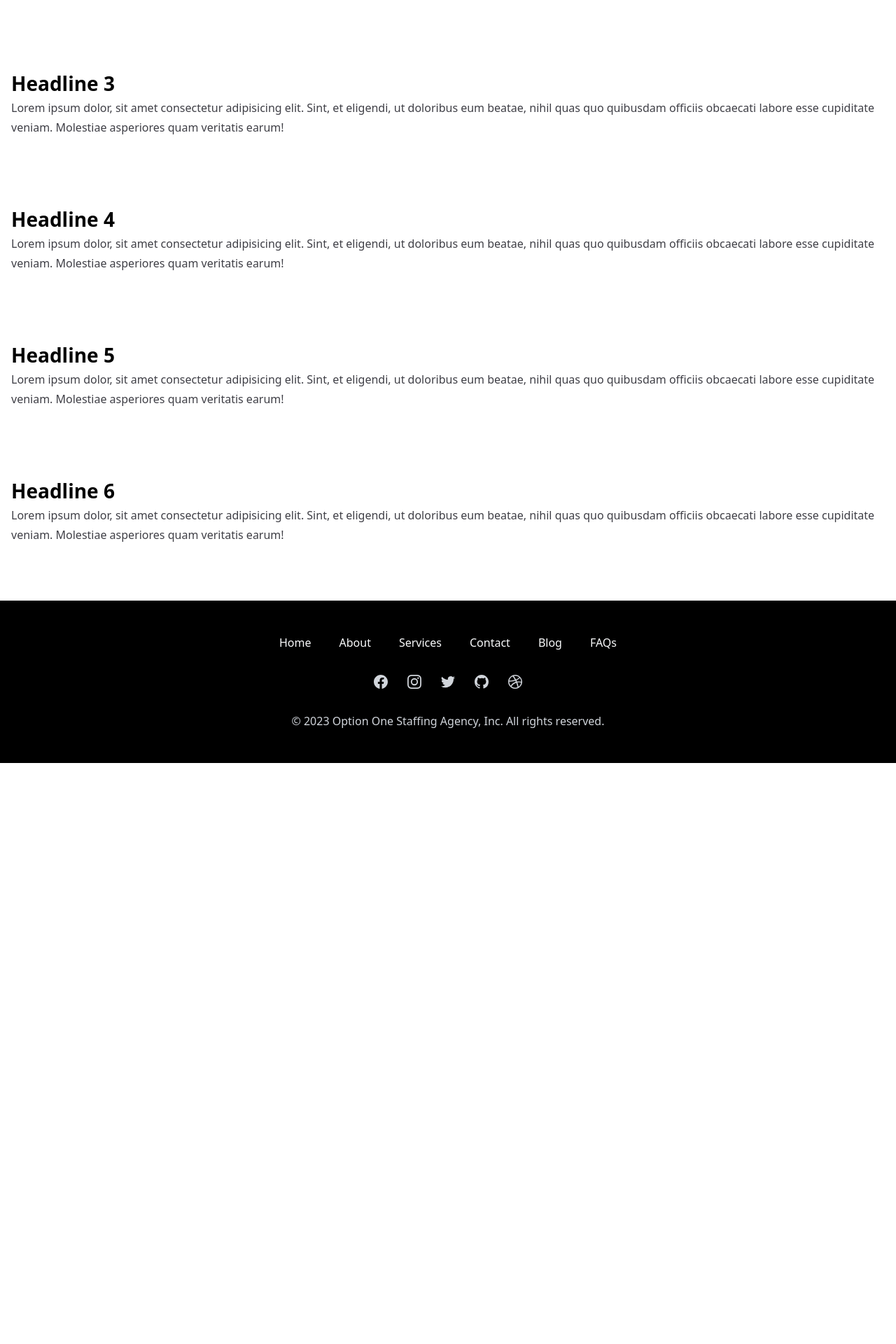
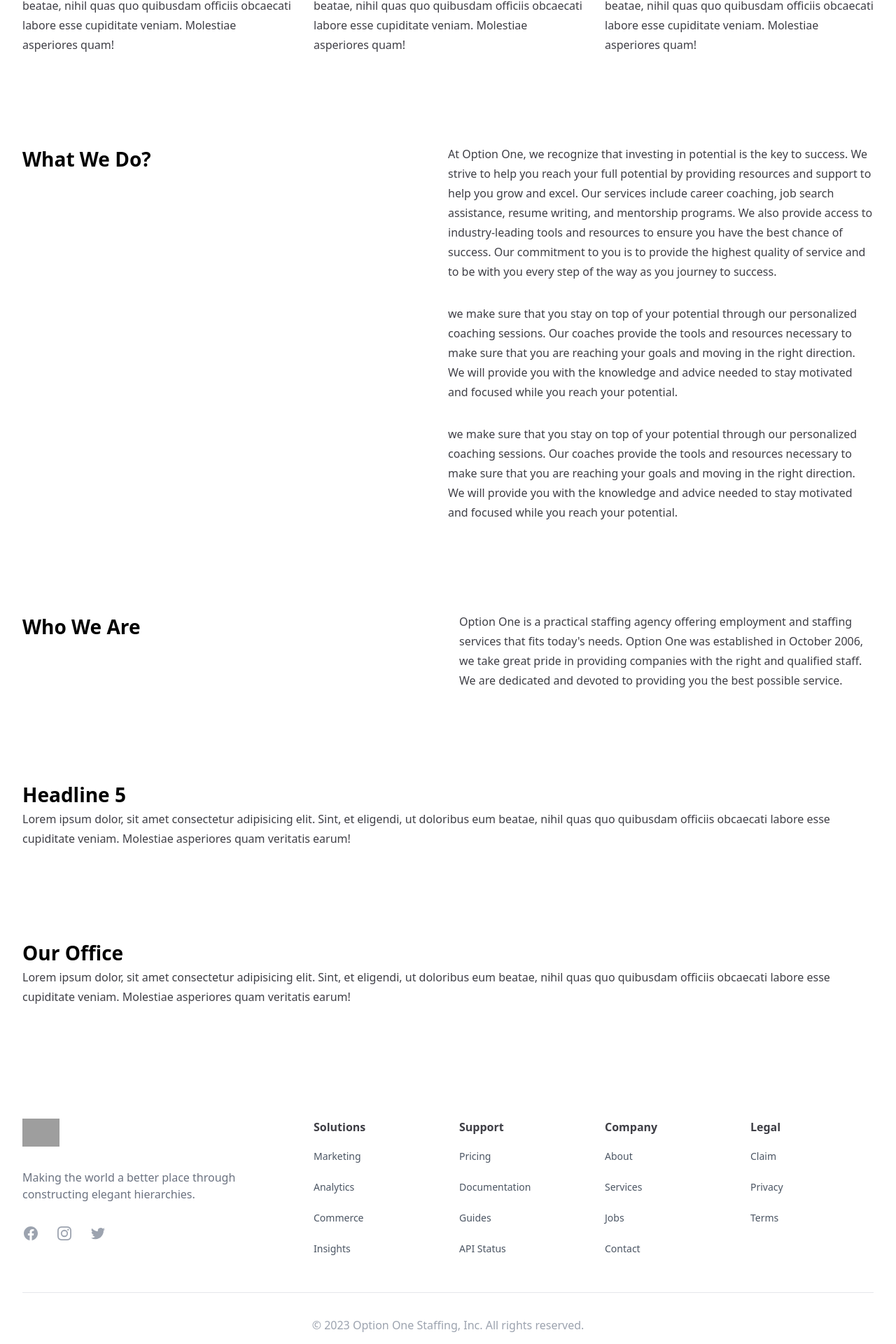
Before and after one commit to Justin-Bento/optionone-staffing-agency, a Next.js app: page /about in a window 1280 px wide. Shown: the part 618-2538 px from the top of the page at 70% size. Before the commit the page ends 1708 px from the top, so only its background shows below. Built offline with nearby package versions, Linux system fonts and the light colour scheme; grey boxes are pictures that could not be loaded.

Commit message:
updated footer and about component

```diff
--- a/components/Footer.tsx
+++ b/components/Footer.tsx
@@ -1,44 +1,32 @@
-export default function Footer() {
-  return (
-    <footer className="bg-black">
-      <div className="px-6 py-12 mx-auto overflow-hidden max-w-7xl lg:px-8">
-        <nav className="flex flex-wrap justify-center -mx-5 -my-2" aria-label="Footer">
-          {navigation.main.map((item) => (
-            <div key={item.name} className="px-5 py-2">
-              <a href={item.href} className="text-base text-gray-50 hover:text-gray-900">
-                {item.name}
-              </a>
-            </div>
-          ))}
-        </nav>
-        <div className="flex justify-center mt-8 space-x-6">
-          {navigation.social.map((item) => (
-            <a key={item.name} href={item.href} className="text-gray-300 hover:text-gray-100">
-              <span className="sr-only">{item.name}</span>
-              <item.icon className="w-6 h-6" aria-hidden="true" />
-            </a>
-          ))}
-        </div>
-        <p className="mt-8 text-base text-center text-gray-300">&copy; {new Date().getFullYear()} Option One Staffing Agency, Inc. All rights reserved.</p>
-      </div>
-    </footer>
-  )
-}
-
 const navigation = {
-  main: [
-    { name: 'Home', href: '/' },
-    { name: 'About', href: '/about' },
-    { name: 'Services', href: '/services' },
-    { name: 'Contact', href: '/contact' },
-    { name: 'Blog', href: '/blog' },
-    { name: 'FAQs', href: '/faqs' },
+  solutions: [
+    { name: 'Marketing', href: '#' },
+    { name: 'Analytics', href: '#' },
+    { name: 'Commerce', href: '#' },
+    { name: 'Insights', href: '#' },
+  ],
+  support: [
+    { name: 'Pricing', href: '#' },
+    { name: 'Documentation', href: '#' },
+    { name: 'Guides', href: '#' },
+    { name: 'API Status', href: '#' },
+  ],
+  company: [
+    { name: 'About', href: '#' },
+    { name: 'Services', href: '#' },
+    { name: 'Jobs', href: '#' },
+    { name: 'Contact', href: '#' },
+  ],
+  legal: [
+    { name: 'Claim', href: '#' },
+    { name: 'Privacy', href: '#' },
+    { name: 'Terms', href: '#' },
   ],
   social: [
     {
       name: 'Facebook',
       href: '#',
-      icon: (props: any) => (
+      icon: (props:any) => (
         <svg fill="currentColor" viewBox="0 0 24 24" {...props}>
           <path
             fillRule="evenodd"
@@ -51,7 +39,7 @@ const navigation = {
     {
       name: 'Instagram',
       href: '#',
-      icon: (props: any) => (
+      icon: (props:any) => (
         <svg fill="currentColor" viewBox="0 0 24 24" {...props}>
           <path
             fillRule="evenodd"
@@ -64,37 +52,100 @@ const navigation = {
     {
       name: 'Twitter',
       href: '#',
-      icon: (props: any) => (
+      icon: (props:any) => (
         <svg fill="currentColor" viewBox="0 0 24 24" {...props}>
           <path d="M8.29 20.251c7.547 0 11.675-6.253 11.675-11.675 0-.178 0-.355-.012-.53A8.348 8.348 0 0022 5.92a8.19 8.19 0 01-2.357.646 4.118 4.118 0 001.804-2.27 8.224 8.224 0 01-2.605.996 4.107 4.107 0 00-6.993 3.743 11.65 11.65 0 01-8.457-4.287 4.106 4.106 0 001.27 5.477A4.072 4.072 0 012.8 9.713v.052a4.105 4.105 0 003.292 4.022 4.095 4.095 0 01-1.853.07 4.108 4.108 0 003.834 2.85A8.233 8.233 0 012 18.407a11.616 11.616 0 006.29 1.84" />
         </svg>
       ),
     },
-    {
-      name: 'GitHub',
-      href: '#',
-      icon: (props: any) => (
-        <svg fill="currentColor" viewBox="0 0 24 24" {...props}>
-          <path
-            fillRule="evenodd"
-            d="M12 2C6.477 2 2 6.484 2 12.017c0 4.425 2.865 8.18 6.839 9.504.5.092.682-.217.682-.483 0-.237-.008-.868-.013-1.703-2.782.605-3.369-1.343-3.369-1.343-.454-1.158-1.11-1.466-1.11-1.466-.908-.62.069-.608.069-.608 1.003.07 1.531 1.032 1.531 1.032.892 1.53 2.341 1.088 2.91.832.092-.647.35-1.088.636-1.338-2.22-.253-4.555-1.113-4.555-4.951 0-1.093.39-1.988 1.029-2.688-.103-.253-.446-1.272.098-2.65 0 0 .84-.27 2.75 1.026A9.564 9.564 0 0112 6.844c.85.004 1.705.115 2.504.337 1.909-1.296 2.747-1.027 2.747-1.027.546 1.379.202 2.398.1 2.651.64.7 1.028 1.595 1.028 2.688 0 3.848-2.339 4.695-4.566 4.943.359.309.678.92.678 1.855 0 1.338-.012 2.419-.012 2.747 0 .268.18.58.688.482A10.019 10.019 0 0022 12.017C22 6.484 17.522 2 12 2z"
-            clipRule="evenodd"
-          />
-        </svg>
-      ),
-    },
-    {
-      name: 'Dribbble',
-      href: '#',
-      icon: (props: any) => (
-        <svg fill="currentColor" viewBox="0 0 24 24" {...props}>
-          <path
-            fillRule="evenodd"
-            d="M12 2C6.48 2 2 6.48 2 12s4.48 10 10 10c5.51 0 10-4.48 10-10S17.51 2 12 2zm6.605 4.61a8.502 8.502 0 011.93 5.314c-.281-.054-3.101-.629-5.943-.271-.065-.141-.12-.293-.184-.445a25.416 25.416 0 00-.564-1.236c3.145-1.28 4.577-3.124 4.761-3.362zM12 3.475c2.17 0 4.154.813 5.662 2.148-.152.216-1.443 1.941-4.48 3.08-1.399-2.57-2.95-4.675-3.189-5A8.687 8.687 0 0112 3.475zm-3.633.803a53.896 53.896 0 013.167 4.935c-3.992 1.063-7.517 1.04-7.896 1.04a8.581 8.581 0 014.729-5.975zM3.453 12.01v-.26c.37.01 4.512.065 8.775-1.215.25.477.477.965.694 1.453-.109.033-.228.065-.336.098-4.404 1.42-6.747 5.303-6.942 5.629a8.522 8.522 0 01-2.19-5.705zM12 20.547a8.482 8.482 0 01-5.239-1.8c.152-.315 1.888-3.656 6.703-5.337.022-.01.033-.01.054-.022a35.318 35.318 0 011.823 6.475 8.4 8.4 0 01-3.341.684zm4.761-1.465c-.086-.52-.542-3.015-1.659-6.084 2.679-.423 5.022.271 5.314.369a8.468 8.468 0 01-3.655 5.715z"
-            clipRule="evenodd"
-          />
-        </svg>
-      ),
-    },
   ],
 }
+
+export default function Footer() {
+  return (
+    <footer className="bg-white" aria-labelledby="footer-heading">
+      <h2 id="footer-heading" className="sr-only">
+        Footer
+      </h2>
+      <div className="px-6 py-12 mx-auto max-w-7xl lg:py-16 lg:px-8">
+        <div className="xl:grid xl:grid-cols-3 xl:gap-8">
+          <div className="space-y-8 xl:col-span-1">
+            <img
+              className="h-10"
+              src="https://tailwindui.com/img/logos/mark.svg?color=gray&shade=300"
+              alt="Company name"
+            />
+            <p className="text-base text-gray-500">
+              Making the world a better place through constructing elegant hierarchies.
+            </p>
+            <div className="flex space-x-6">
+              {navigation.social.map((item) => (
+                <a key={item.name} href={item.href} className="text-gray-400 type-body-medium hover:text-gray-500">
+                  <span className="sr-only">{item.name}</span>
+                  <item.icon className="w-6 h-6" aria-hidden="true" />
+                </a>
+              ))}
+            </div>
+          </div>
+          <div className="grid grid-cols-2 gap-8 mt-12 xl:col-span-2 xl:mt-0">
+            <div className="md:grid md:grid-cols-2 md:gap-8">
+              <div>
+                <h3 className="type-title-medium">Solutions</h3>
+                <ul role="list" className="mt-4 space-y-4">
+                  {navigation.solutions.map((item) => (
+                    <li key={item.name}>
+                      <a href={item.href} className="text-gray-600 hover:text-gray-900 type-body-medium">
+                        {item.name}
+                      </a>
+                    </li>
+                  ))}
+                </ul>
+              </div>
+              <div className="mt-12 md:mt-0">
+                <h3 className="type-title-medium">Support</h3>
+                <ul role="list" className="mt-4 space-y-4">
+                  {navigation.support.map((item) => (
+                    <li key={item.name}>
+                      <a href={item.href} className="text-gray-600 hover:text-gray-900 type-body-medium">
+                        {item.name}
+                      </a>
+                    </li>
+                  ))}
+                </ul>
+              </div>
+            </div>
+            <div className="md:grid md:grid-cols-2 md:gap-8">
+              <div>
+                <h3 className="type-title-medium">Company</h3>
+                <ul role="list" className="mt-4 space-y-4">
+                  {navigation.company.map((item) => (
+                    <li key={item.name}>
+                      <a href={item.href} className="text-gray-600 hover:text-gray-900 type-body-medium">
+                        {item.name}
+                      </a>
+                    </li>
+                  ))}
+                </ul>
+              </div>
+              <div className="mt-12 md:mt-0">
+                <h3 className="type-title-medium">Legal</h3>
+                <ul role="list" className="mt-4 space-y-4">
+                  {navigation.legal.map((item) => (
+                    <li key={item.name}>
+                      <a href={item.href} className="text-gray-600 hover:text-gray-900 type-body-medium">
+                        {item.name}
+                      </a>
+                    </li>
+                  ))}
+                </ul>
+              </div>
+            </div>
+          </div>
+        </div>
+        <div className="pt-8 mt-12 border-t border-gray-200">
+          <p className="text-gray-400 type-body-large text-start md:text-center">&copy; {new Date().getFullYear()} Option One Staffing, Inc. All rights reserved.</p>
+        </div>
+      </div>
+    </footer>
+  )
+}
--- a/pages/about.tsx
+++ b/pages/about.tsx
@@ -1,5 +1,9 @@
 import Head from "next/head";
-import { HiOutlineBookOpen, HiOutlineCamera, HiOutlineCubeTransparent } from "react-icons/hi";
+import {
+  HiOutlineBookOpen,
+  HiOutlineCamera,
+  HiOutlineCubeTransparent,
+} from "react-icons/hi";
 
 export default function about() {
   return (
@@ -8,70 +12,126 @@ export default function about() {
         <title>About - Option One Staffing Agency</title>
       </Head>
       <main className="mb-16 space-y-16">
+        <About_Company_Mission />
+        <About_Company_Values />
+        <About_Company_What />
+        <About_Company_Who />
+        <About_Company_Extra />
+        <About_Company_Office />
+      </main>
+    </>
+  );
+}
+
+function About_Company_Mission() {
+  return (
     <section className="py-16 bg-slate-700 text-slate-50">
-          <div className="p-4 md:container md:mx-auto max-w-7xl">
+      <div className="wrapper">
         <h1 className="font-serif text-lg tracking-wider">Our Mission</h1>
         <p className="max-w-5xl text-xl italic tracking-wide">
-              Our goal is to provide you with the best-customized support in
-              this rapidly growing economy. While you strive for excellence with
-              aid from our qualified staff who are devoted to providing you the
-              best possible service.
+          Our goal is to provide you with the best-customized support in this
+          rapidly growing economy. While you strive for excellence with aid from
+          our qualified staff who are devoted to providing you the best possible
+          service.
         </p>
       </div>
     </section>
-        <section className="p-4 md:container md:mx-auto max-w-7xl">
+  );
+}
+function About_Company_What() {
+  return (
+    <section className="wrapper">
+      <div className="grid grid-cols-1 md:grid-cols-2">
+        <div className="">
+          <h3 className="type-headline-medium">What we do?</h3>
+        </div>
+        <div className="mt-4 space-y-8 md:mt-0">
+          <p className="type-body-large">
+            At Option One, we recognize that investing in potential is the key
+            to success. We strive to help you reach your full potential by
+            providing resources and support to help you grow and excel. Our
+            services include career coaching, job search assistance, resume
+            writing, and mentorship programs. We also provide access to
+            industry-leading tools and resources to ensure you have the best
+            chance of success. Our commitment to you is to provide the highest
+            quality of service and to be with you every step of the way as you
+            journey to success.
+          </p>
+          <p className="type-body-large">
+            we make sure that you stay on top of your potential through our
+            personalized coaching sessions. Our coaches provide the tools and
+            resources necessary to make sure that you are reaching your goals
+            and moving in the right direction. We will provide you with the
+            knowledge and advice needed to stay motivated and focused while you
+            reach your potential.
+          </p>
+          <p className="type-body-large">
+            we make sure that you stay on top of your potential through our
+            personalized coaching sessions. Our coaches provide the tools and
+            resources necessary to make sure that you are reaching your goals
+            and moving in the right direction. We will provide you with the
+            knowledge and advice needed to stay motivated and focused while you
+            reach your potential.
+          </p>
+        </div>
+      </div>
+    </section>
+  );
+}
+function About_Company_Values() {
+  return (
+    <section className="wrapper">
       <div className="grid grid-cols-1 gap-8 md:grid-cols-3">
         <div className="1">
           <HiOutlineBookOpen size={"2rem"} className="text-blue-700" />
           <h2 className="mt-4 type-headline-small">Honesty</h2>
           <p className="type-body-large">
-                Lorem ipsum dolor, sit amet consectetur adipisicing elit. Sint,
-                et eligendi, ut doloribus eum beatae, nihil quas quo quibusdam
-                officiis obcaecati labore esse cupiditate veniam. Molestiae
-                asperiores quam!
+            Lorem ipsum dolor, sit amet consectetur adipisicing elit. Sint, et
+            eligendi, ut doloribus eum beatae, nihil quas quo quibusdam officiis
+            obcaecati labore esse cupiditate veniam. Molestiae asperiores quam!
           </p>
         </div>
         <div className="1">
           <HiOutlineCamera size={"2rem"} className="text-blue-700" />
           <h2 className="mt-4 type-headline-small">Excellence</h2>
           <p className="type-body-large">
-                Lorem ipsum dolor, sit amet consectetur adipisicing elit. Sint,
-                et eligendi, ut doloribus eum beatae, nihil quas quo quibusdam
-                officiis obcaecati labore esse cupiditate veniam. Molestiae
-                asperiores quam!
+            Lorem ipsum dolor, sit amet consectetur adipisicing elit. Sint, et
+            eligendi, ut doloribus eum beatae, nihil quas quo quibusdam officiis
+            obcaecati labore esse cupiditate veniam. Molestiae asperiores quam!
           </p>
         </div>
         <div className="1">
           <HiOutlineCubeTransparent size={"2rem"} className="text-blue-700" />
           <h2 className="mt-4 type-headline-small">Quality of service</h2>
           <p className="type-body-large">
-                Lorem ipsum dolor, sit amet consectetur adipisicing elit. Sint,
-                et eligendi, ut doloribus eum beatae, nihil quas quo quibusdam
-                officiis obcaecati labore esse cupiditate veniam. Molestiae
-                asperiores quam!
+            Lorem ipsum dolor, sit amet consectetur adipisicing elit. Sint, et
+            eligendi, ut doloribus eum beatae, nihil quas quo quibusdam officiis
+            obcaecati labore esse cupiditate veniam. Molestiae asperiores quam!
           </p>
         </div>
       </div>
     </section>
-        <section className="p-4 md:container md:mx-auto max-w-7xl">
-          <h3 className="type-headline-medium">Headline 3</h3>
+  );
+}
+function About_Company_Who() {
+  return (
+    <section className="wrapper">
+      <div className="grid grid-cols-1 gap-8 md:grid-cols-2">
+        <h4 className="type-headline-medium">Who we are</h4>
         <p className="type-body-large">
-            Lorem ipsum dolor, sit amet consectetur adipisicing elit. Sint, et
-            eligendi, ut doloribus eum beatae, nihil quas quo quibusdam officiis
-            obcaecati labore esse cupiditate veniam. Molestiae asperiores quam
-            veritatis earum!
+          Option One is a practical staffing agency offering employment and
+          staffing services that fits today's needs. Option One was
+          established in October 2006, we take great pride in providing
+          companies with the right and qualified staff. We are dedicated and
+          devoted to providing you the best possible service.
         </p>
+      </div>
     </section>
-        <section className="p-4 md:container md:mx-auto max-w-7xl">
-          <h4 className="type-headline-medium">Headline 4</h4>
-          <p className="type-body-large">
-            Lorem ipsum dolor, sit amet consectetur adipisicing elit. Sint, et
-            eligendi, ut doloribus eum beatae, nihil quas quo quibusdam officiis
-            obcaecati labore esse cupiditate veniam. Molestiae asperiores quam
-            veritatis earum!
-          </p>
-        </section>
-        <section className="p-4 md:container md:mx-auto max-w-7xl">
+  )
+}
+function About_Company_Extra() {
+  return (
+    <section className="wrapper">
       <h5 className="type-headline-medium">Headline 5</h5>
       <p className="type-body-large">
         Lorem ipsum dolor, sit amet consectetur adipisicing elit. Sint, et
@@ -80,8 +140,13 @@ export default function about() {
         veritatis earum!
       </p>
     </section>
-        <section className="p-4 md:container md:mx-auto max-w-7xl">
-          <h6 className="type-headline-medium">Headline 6</h6>
+  )
+}
+function About_Company_Office() {
+  return (
+
+    <section className="wrapper">
+      <h6 className="type-headline-medium">Our Office</h6>
       <p className="type-body-large">
         Lorem ipsum dolor, sit amet consectetur adipisicing elit. Sint, et
         eligendi, ut doloribus eum beatae, nihil quas quo quibusdam officiis
@@ -89,7 +154,6 @@ export default function about() {
         veritatis earum!
       </p>
     </section>
-      </main>
-    </>
-  );
+
+  )
 }
```
Lines whose indentation alone changed are shown as unchanged.
